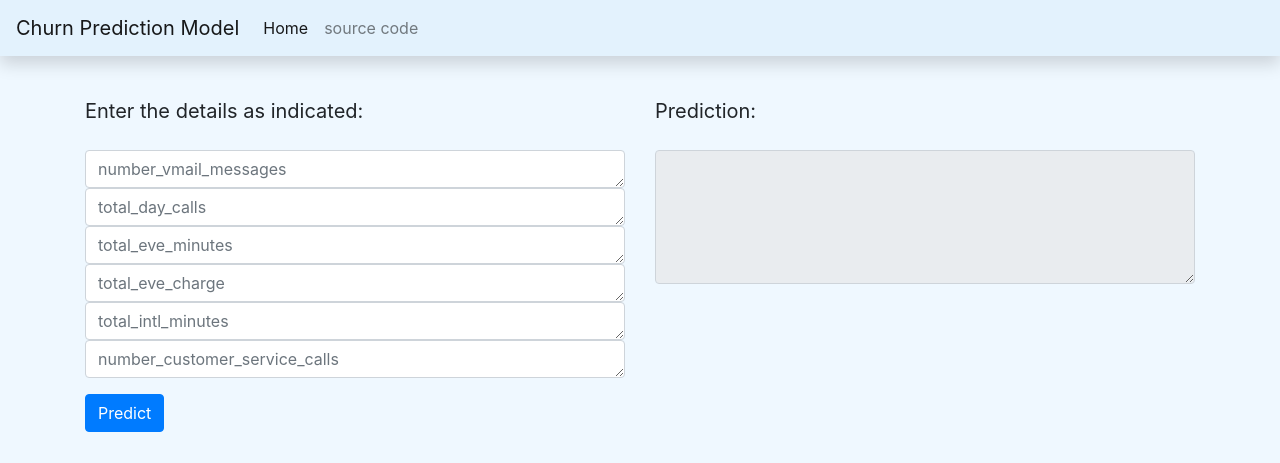
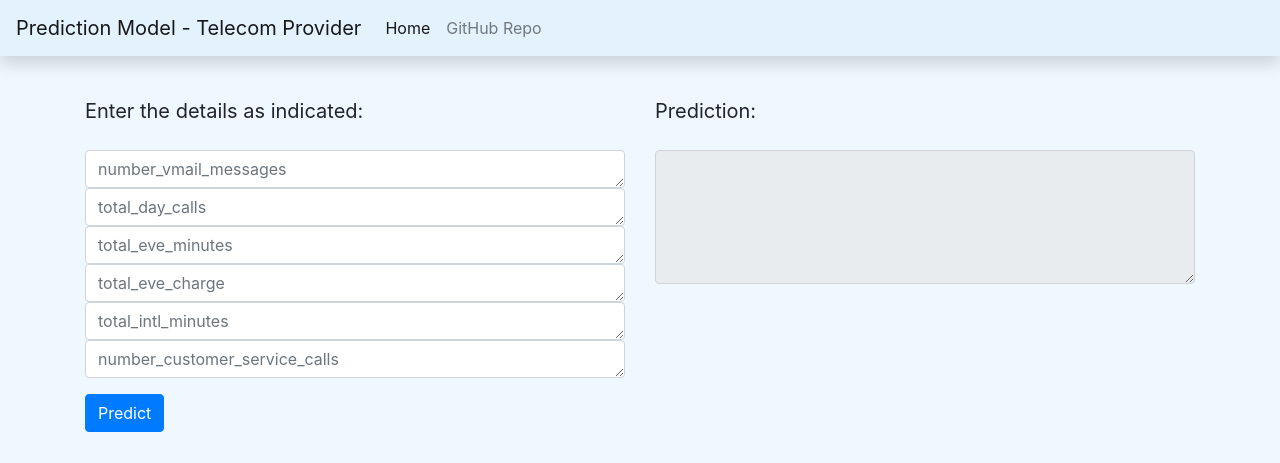
Before and after one commit to scivico/model_pipe, a Flask app: page / in a window 1280 px wide. Shown: the top 463 px of the page. Run offline with Flask 2, Linux system fonts and the light colour scheme; some libraries are stand-ins or nearby versions.

Commit message:
add changes into nav bar

```diff
--- a/webapp/templates/index.html
+++ b/webapp/templates/index.html
@@ -15,7 +15,7 @@ ChurnPrediction
 <!-- nav bar -->
 
 <nav class="navbar navbar-expand-lg navbar-light shadow fixed-top" style="background-color: #e3f2fd;">
-    <a class="navbar-brand" href="/">Churn Prediction Model</a>
+    <a class="navbar-brand" href="/">Prediction Model - Telecom Provider</a>
     <button class="navbar-toggler" type="button" data-toggle="collapse" data-target="#navbarNav"
         aria-controls="navbarNav" aria-expanded="false" aria-label="Toggle navigation">
         <span class="navbar-toggler-icon"></span>
@@ -26,7 +26,7 @@ ChurnPrediction
                 <a class="nav-link" href="/">Home <span class="sr-only">(current)</span></a>
             </li>
             <li class="nav-item">
-                <a class="nav-link" href="https://github.com/shanakaChathu/churn_model">source code</a>
+                <a class="nav-link" href="https://github.com/scivico/model_pipe">GitHub Repo</a>
             </li>
         </ul>
     </div>
```
